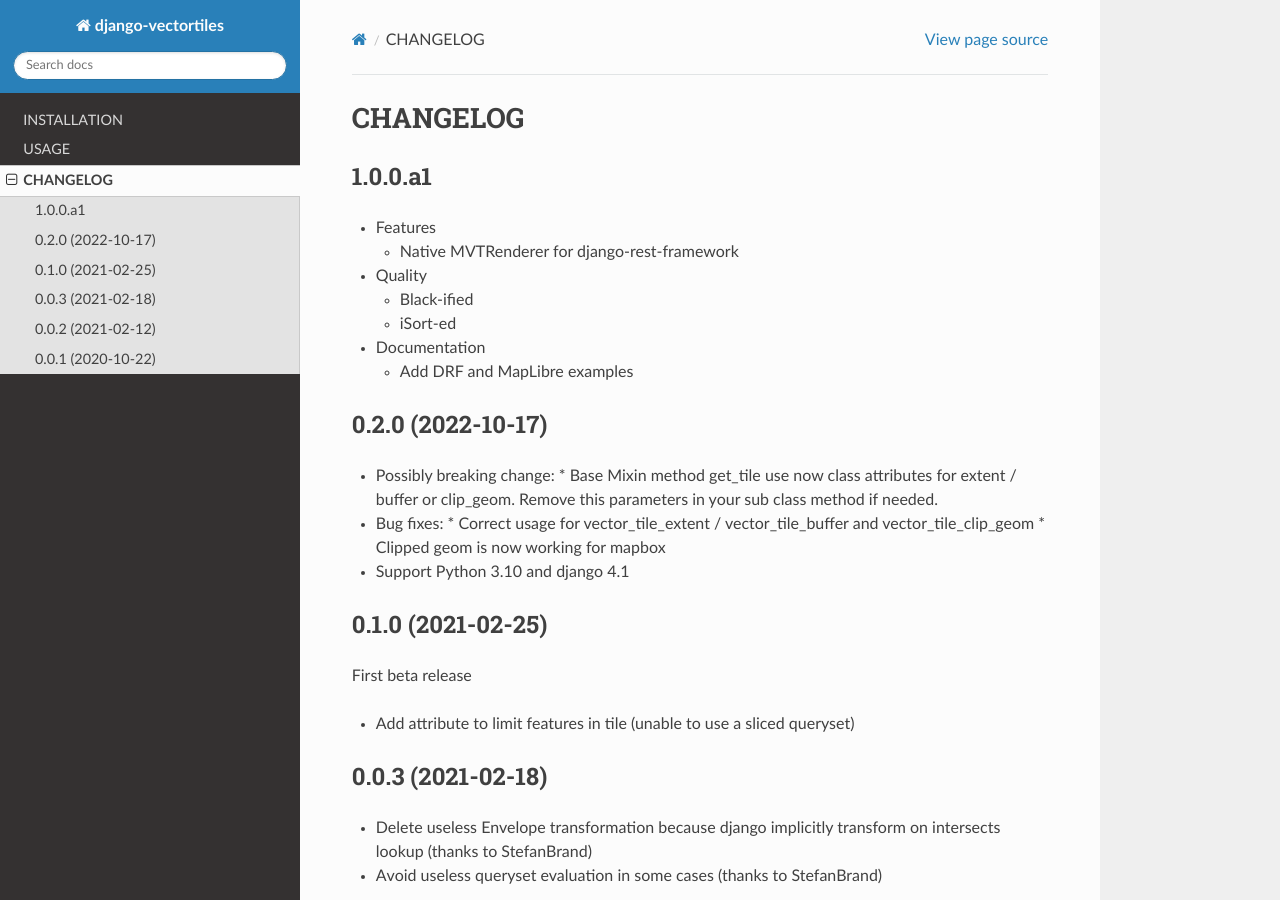
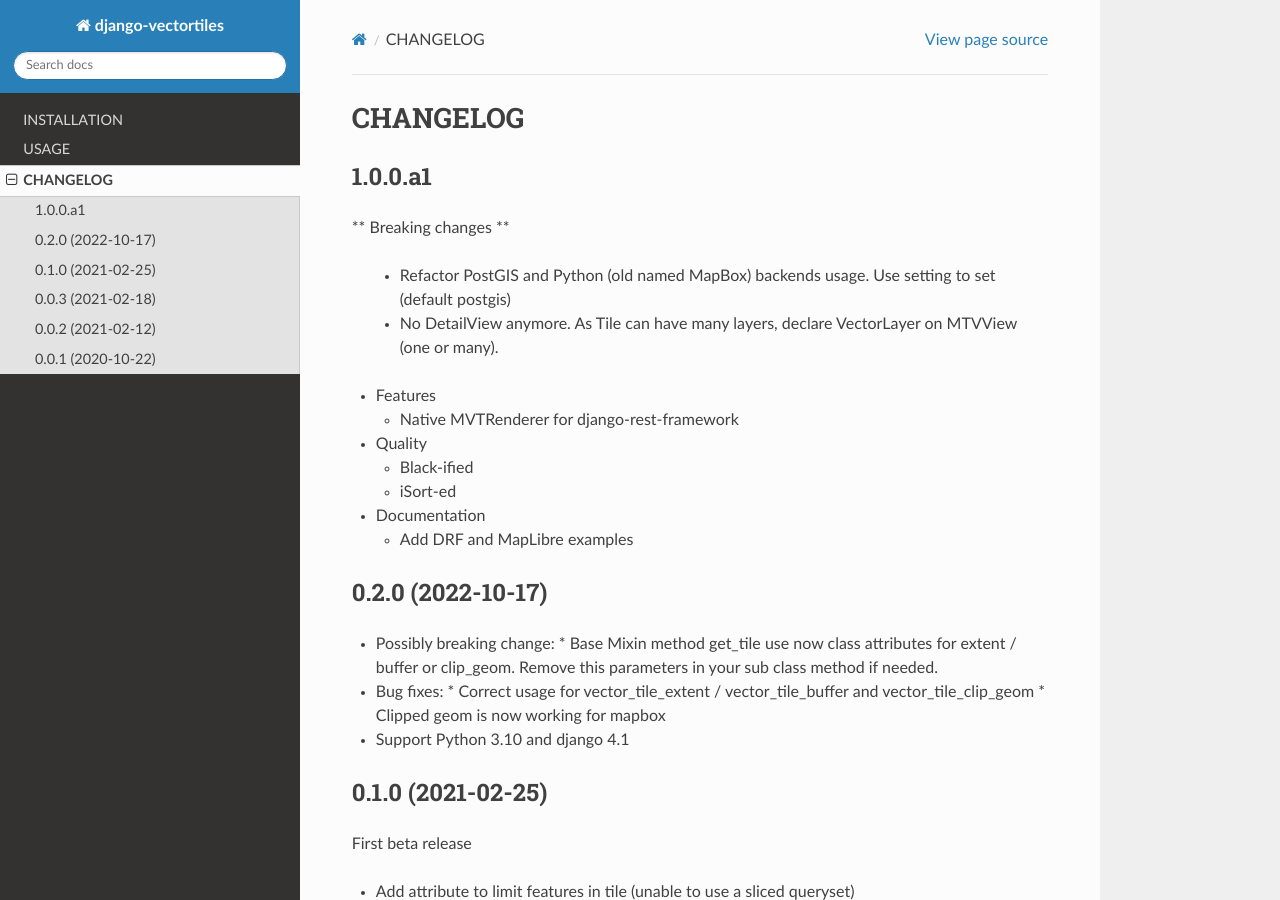
Before and after one commit to submarcos/django-vectortiles, a Sphinx documentation site: the page built from docs/changelog.rst, in a window 1280 px wide and 900 px high. Built offline with Sphinx 7.4.7 and the Read the Docs theme 2.0.0, drawn with Linux system fonts in a browser that asks for light colours.

Commit message:
update changelog

```diff
--- a/docs/changelog.rst
+++ b/docs/changelog.rst
@@ -3,6 +3,11 @@ CHANGELOG
 
 1.0.0.a1
 --------
+
+** Breaking changes **
+
+  * Refactor PostGIS and Python (old named MapBox) backends usage. Use setting to set (default postgis)
+  * No DetailView anymore. As Tile can have many layers, declare VectorLayer on MTVView (one or many).
 
 * Features
 
```
